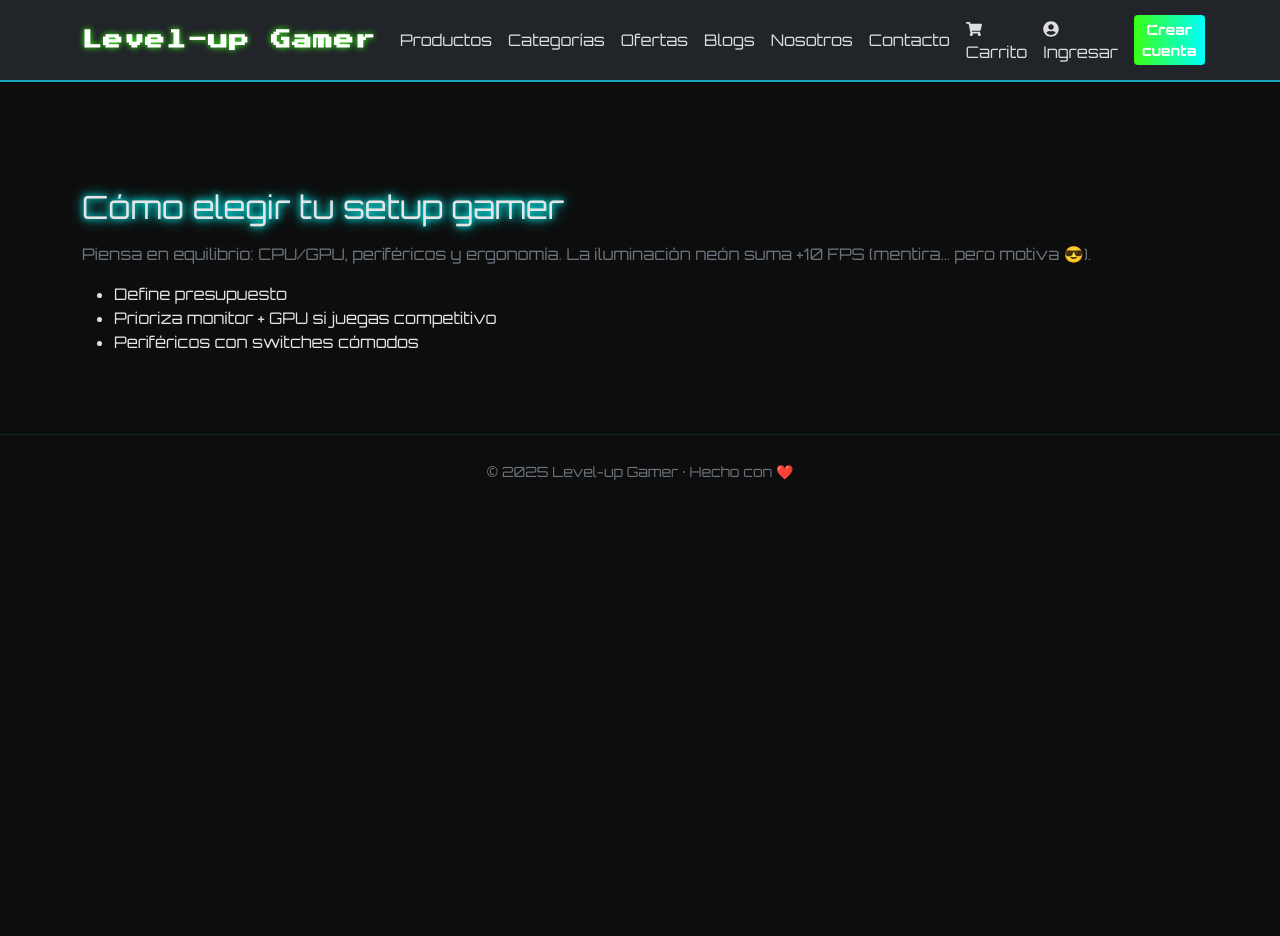
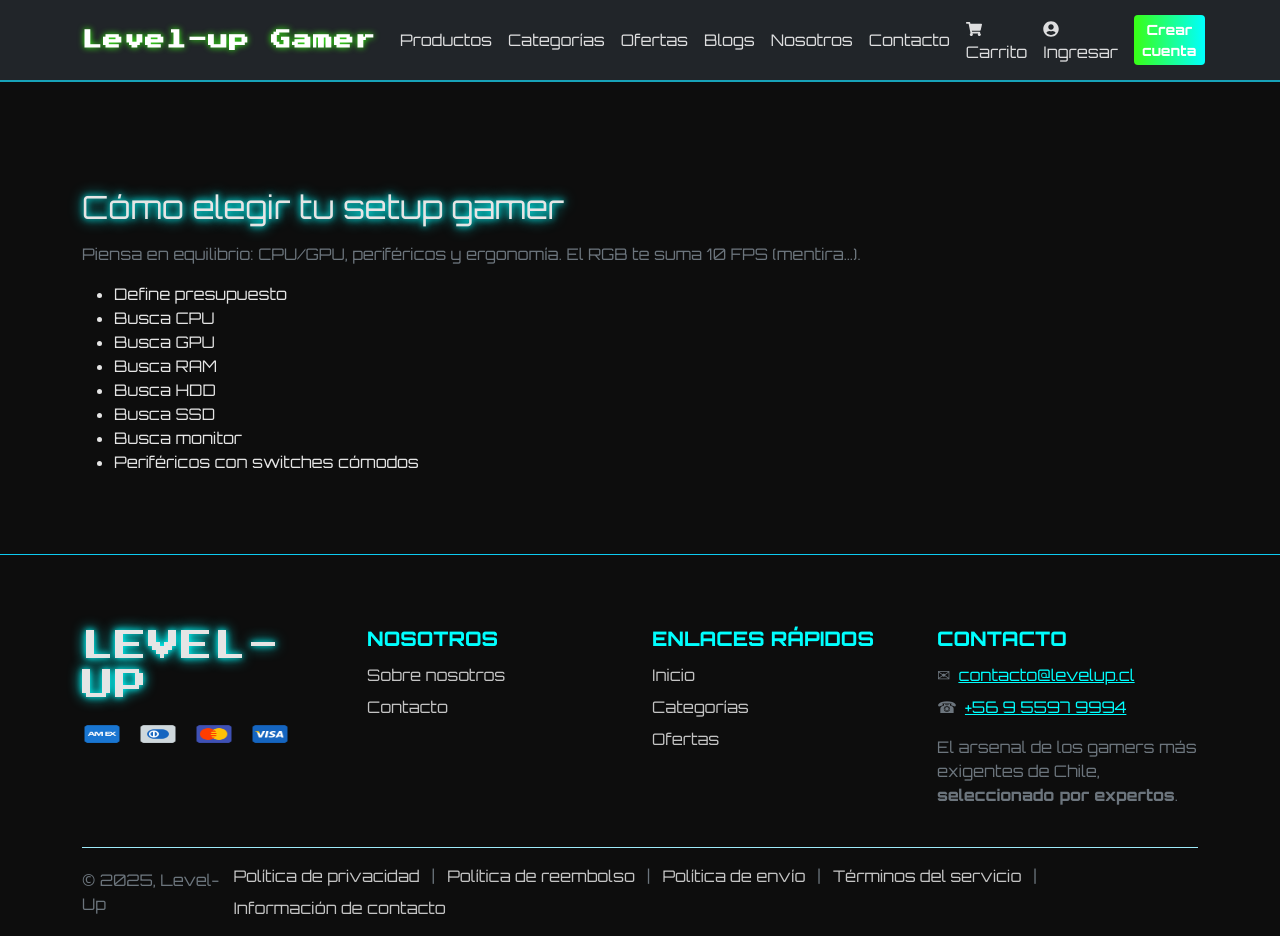
Before and after one commit to KurizuXX/Level-Up-Tienda-Gamer-w-React2, a React (Vite) app: page /blogs/1 in a window 1280 px wide. Before the commit the page ends 800 px from the top, so only its background shows below. Built offline with nearby package versions, Linux system fonts and the light colour scheme.

Commit message:
commit bakano

```diff
--- a/src/components/Footer.jsx
+++ b/src/components/Footer.jsx
@@ -1,9 +1,81 @@
+// src/components/Footer.jsx
+
+import { Link } from 'react-router-dom'
+import amexImg from '../assets/images/amex.png'
+import dinersImg from '../assets/images/diners-club.png'
+import mastercardImg from '../assets/images/mastercard.png'
+import visaImg from '../assets/images/visa.png'
+
 export default function Footer(){
   return (
-    <footer className="py-4 mt-5 text-center text-secondary">
+    <footer className="footer-neo mt-5 pt-5 border-top border-info">
       <div className="container">
-        <small>© {new Date().getFullYear()} Level-up Gamer · Hecho con ❤️</small>
+        <div className="row py-4 gy-4">
+          {/* Logo + medios de pago */}
+          <div className="col-lg-3 col-md-6">
+            <h2 className="logo-text neon-text mb-3">LEVEL-UP</h2>
+            <div className="payment-icons d-flex align-items-center gap-3">
+              <img src={amexImg} alt="American Express" width="40" height="28" />
+              <img src={dinersImg} alt="Diners Club" width="40" height="28" />
+              <img src={mastercardImg} alt="Mastercard" width="40" height="28" />
+              <img src={visaImg} alt="Visa" width="40" height="28" />
+            </div>
+          </div>
+
+          {/* Nosotros */}
+          <div className="col-lg-3 col-md-6">
+            <h5 className="footer-title">NOSOTROS</h5>
+            <ul className="footer-links">
+              <li><Link to="/nosotros">Sobre nosotros</Link></li>
+              <li><Link to="/contacto">Contacto</Link></li>
+            </ul>
+          </div>
+
+          {/* Enlaces Rápidos */}
+          <div className="col-lg-3 col-md-6">
+            <h5 className="footer-title">ENLACES RÁPIDOS</h5>
+            <ul className="footer-links">
+              <li><Link to="/">Inicio</Link></li>
+              <li><Link to="/categorias">Categorías</Link></li>
+              <li><Link to="/ofertas">Ofertas</Link></li>
+            </ul>
+          </div>
+
+          {/* Contacto */}
+          <div className="col-lg-3 col-md-6">
+            <h5 className="footer-title">CONTACTO</h5>
+            <ul className="footer-contact">
+              <li className="d-flex align-items-center gap-2">
+                <span className="text-secondary">✉</span>
+                <a href="mailto:contacto@levelup.cl">contacto@levelup.cl</a>
+              </li>
+              <li className="d-flex align-items-center gap-2">
+                <span className="text-secondary">☎</span>
+                <a href="tel:+56955979994">+56 9 5597 9994</a>
+              </li>
+            </ul>
+            <p className="footer-description mt-3 text-secondary">
+              El arsenal de los gamers más exigentes de Chile, <strong>seleccionado por expertos</strong>.
+            </p>
+          </div>
+        </div>
+
+        {/* Bottom */}
+        <div className="footer-bottom d-flex flex-column flex-md-row justify-content-between align-items-center py-3 border-top border-info-subtle">
+          <p className="mb-2 mb-md-0 text-secondary">© {new Date().getFullYear()}, Level-Up</p>
+          <div className="d-flex flex-wrap gap-2">
+            <Link to="/nosotros" className="footer-bottom-link">Política de privacidad</Link>
+            <span className="mx-1 text-secondary">|</span>
+            <Link to="/nosotros" className="footer-bottom-link">Política de reembolso</Link>
+            <span className="mx-1 text-secondary">|</span>
+            <Link to="/nosotros" className="footer-bottom-link">Política de envío</Link>
+            <span className="mx-1 text-secondary">|</span>
+            <Link to="/nosotros" className="footer-bottom-link">Términos del servicio</Link>
+            <span className="mx-1 text-secondary">|</span>
+            <Link to="/contacto" className="footer-bottom-link">Información de contacto</Link>
+          </div>
+        </div>
       </div>
     </footer>
-  );
+  )
 }
--- a/src/pages/BlogDetalle1.jsx
+++ b/src/pages/BlogDetalle1.jsx
@@ -2,10 +2,15 @@ export default function BlogDetalle1(){
   return (
     <article className="py-3">
       <h2 className="neon-text mb-3">Cómo elegir tu setup gamer</h2>
-      <p className="text-secondary">Piensa en equilibrio: CPU/GPU, periféricos y ergonomía. La iluminación neón suma +10 FPS (mentira… pero motiva 😎).</p>
+      <p className="text-secondary">Piensa en equilibrio: CPU/GPU, periféricos y ergonomía. El RGB te suma 10 FPS (mentira…).</p>
       <ul>
         <li>Define presupuesto</li>
-        <li>Prioriza monitor + GPU si juegas competitivo</li>
+        <li>Busca CPU</li>
+        <li>Busca GPU</li>
+        <li>Busca RAM</li>
+        <li>Busca HDD</li>
+        <li>Busca SSD</li>
+        <li>Busca monitor</li>
         <li>Periféricos con switches cómodos</li>
       </ul>
     </article>
--- a/src/pages/BlogDetalle2.jsx
+++ b/src/pages/BlogDetalle2.jsx
@@ -3,11 +3,11 @@ export default function BlogDetalle2(){
     <article className="py-3">
       <h2 className="neon-text mb-3">Top 5 juegos de 2025</h2>
       <ol>
-        <li>CyberRift</li>
-        <li>NeoRacer</li>
-        <li>Dungeon Lights</li>
-        <li>Quantum Arena</li>
-        <li>Sky Hackers</li>
+        <li>Minecraft</li>
+        <li>Fortnite</li>
+        <li>League of Legends</li>
+        <li>Call of Duty Black Ops 7</li>
+        <li>Counter-Strike 2</li>
       </ol>
     </article>
   );
--- a/src/styles/global.css
+++ b/src/styles/global.css
@@ -52,3 +52,27 @@ a:hover{ color: var(--neon); }
 footer{
   border-top: 1px solid rgba(0,255,255,.12);
 }
+
+/* ===== Footer Neo ===== */
+.footer-title{ color: var(--electric); font-weight:700; margin-bottom:.75rem; }
+
+.footer-links, .footer-contact{
+  list-style:none; padding:0; margin:0;
+}
+.footer-links li + li, .footer-contact li + li{ margin-top:.5rem; }
+.footer-links a, .footer-bottom-link{
+  color: var(--fg); opacity:.85; text-decoration:none;
+}
+.footer-links a:hover, .footer-bottom-link:hover{ color: var(--neon); opacity:1; }
+
+.payment-icons svg{
+  width: 36px; height: 36px; filter: drop-shadow(0 0 6px rgba(0,255,255,.25));
+}
+
+.logo-text{
+  font-family: 'Press Start 2P', monospace;
+  letter-spacing:1px;
+}
+
+.footer-neo{ background:#0d0d0d; }
+.footer-bottom{ border-top:1px solid rgba(0,255,255,.12); }
```
Also changed, not shown: src/styles/Footer.css (deleted, +0 -206 lines).
